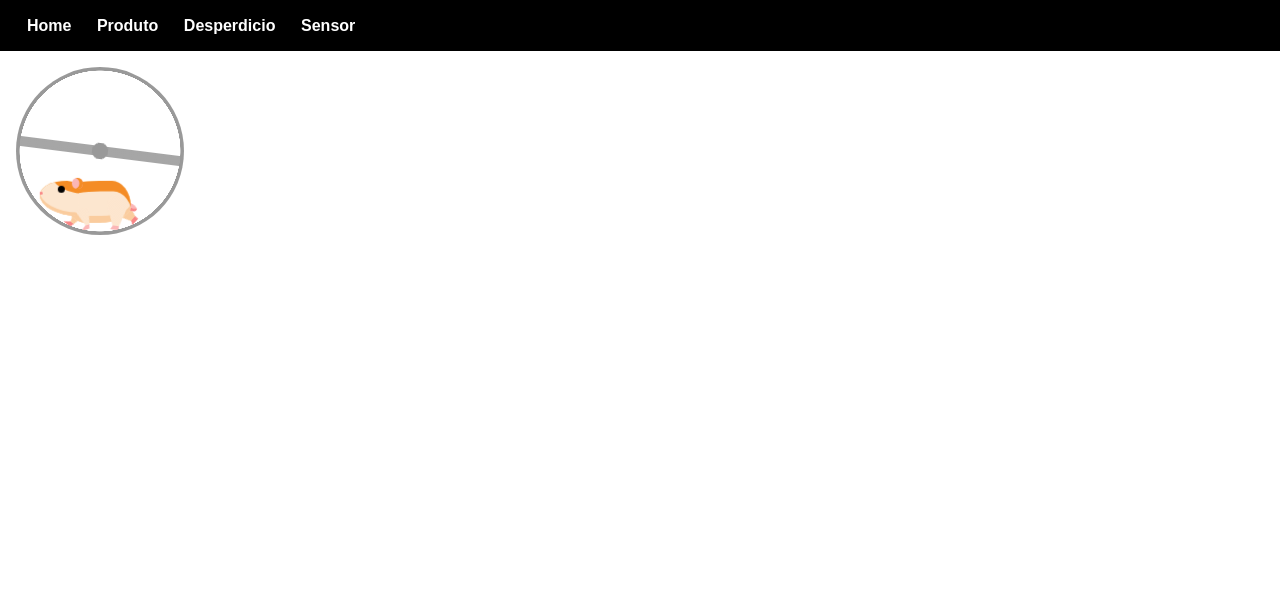
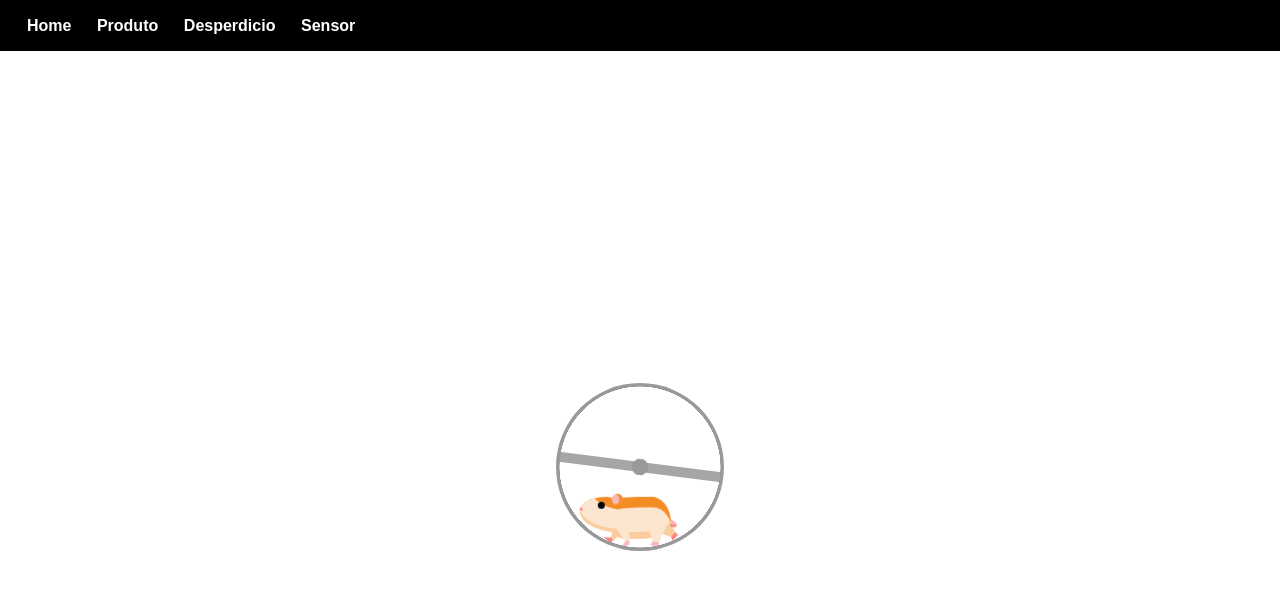
Before and after one commit to DanielFreitassc/ProjetoFinalBackend, a React (Vite) app in the folder frontend/: page /sensor in a window 1280 px wide. Shown: the top 590 px of the page. Built offline with nearby package versions, Linux system fonts and the light colour scheme; no server answers.

Commit message:
Feat: estilizando

```diff
--- a/frontend/src/components/Loading/index.jsx
+++ b/frontend/src/components/Loading/index.jsx
@@ -1,6 +1,9 @@
 import "./styles.css"
 export const Loading = () => {
     return(
+        <div id="alinhamento">
+
+
         <div aria-label="Orange and tan hamster running in a metal wheel" role="img" className="wheel-and-hamster">
         <div className="wheel"></div>
         <div className="hamster">
@@ -19,5 +22,6 @@ export const Loading = () => {
         </div>
         <div className="spoke"></div>
     </div>
+    </div>
     )
 }
--- a/frontend/src/components/Loading/styles.css
+++ b/frontend/src/components/Loading/styles.css
@@ -1,3 +1,10 @@
+#alinhamento {
+  display: flex;
+  justify-content: center;
+  align-items: center;
+  height: 100vh;
+  width: 100%;
+}
 .wheel-and-hamster {
   --dur: 1s;
   position: relative;
--- a/frontend/src/screens/Products/index.jsx
+++ b/frontend/src/screens/Products/index.jsx
@@ -5,12 +5,14 @@
 import TablePagination from "@mui/material/TablePagination";
 import { ContainerProducts } from "./styles";
 import { TableContent, TableList } from "../../components/Table";
+import { Loading } from "../../components/Loading";
 
 export const Products = () => {
     const [products, setProducts] = useState([]);
     const [page, setPage] = useState(0);
     const [rowsPerPage, setRowsPerPage] = useState(5);
     const [totalElements, setTotalElements] = useState(0);
+    const [isLoading, setIsLoading] = useState(true);
 
     const fetchProducts = async () => {
         try {
@@ -19,6 +21,8 @@
             setTotalElements(response.data.totalElements);
         } catch (error) {
             console.error('Error fetching Products:', error);
+        } finally {
+            setIsLoading(false); // Set loading to false after the request (or in catch block)
             }
     };
 
@@ -37,7 +41,9 @@
 
     return (
         <ContainerProducts>
-                {products.length === 0 ? (
+            {isLoading ? (
+            <Loading />
+            ) : products.length === 0 ? (
             <p>Nenhum produto cadastrado.</p>
             ) : (
             <>
@@ -57,7 +63,7 @@
                     colsBody={[
                         { cell: id },
                         { cell: name },
-                                        { cell: price + " R$"},
+                        { cell: price + " R$" },
                         { cell: description },
                         { cell: validity },
                     ]}
--- a/frontend/src/screens/Waste/index.jsx
+++ b/frontend/src/screens/Waste/index.jsx
@@ -1,6 +1,7 @@
 import { CardContent, ContainerWaste, ContentWaste } from "./styles";
 import { privateAPi } from "../../services/privateApi";
 import { useState, useEffect } from "react";
+import { Loading } from "../../components/Loading";
 
 const imageLow = "./public/Alto.png";
 const imageMedium = "./public/Medio.png";
@@ -8,6 +9,7 @@ const imageHigh = "./public/Baixo.png";
 
 export const Waste = () => {
   const [wasteData, setWasteData] = useState(null);
+  const [isLoading, setIsLoading] = useState(true);
 
   useEffect(() => {
     const fetchWaste = async () => {
@@ -16,6 +18,8 @@ export const Waste = () => {
         setWasteData(response.data);
       } catch (error) {
         console.error("Error fetching waste data:", error);
+      } finally {
+        setIsLoading(false);
       }
     };
 
@@ -24,6 +28,9 @@ export const Waste = () => {
 
   return (
     <ContainerWaste>
+      {isLoading ? (
+        <Loading />
+      ) : (
         <CardContent>
           {wasteData && (
             <>
@@ -40,8 +47,9 @@ export const Waste = () => {
               </ContentWaste>
             </>
           )}
-        {!wasteData && <p>Loading waste data...</p>}
+          {!wasteData && <p>No waste data available.</p>}
         </CardContent>
+      )}
     </ContainerWaste>
   );
 };
```
Lines whose indentation alone changed are shown as unchanged.
